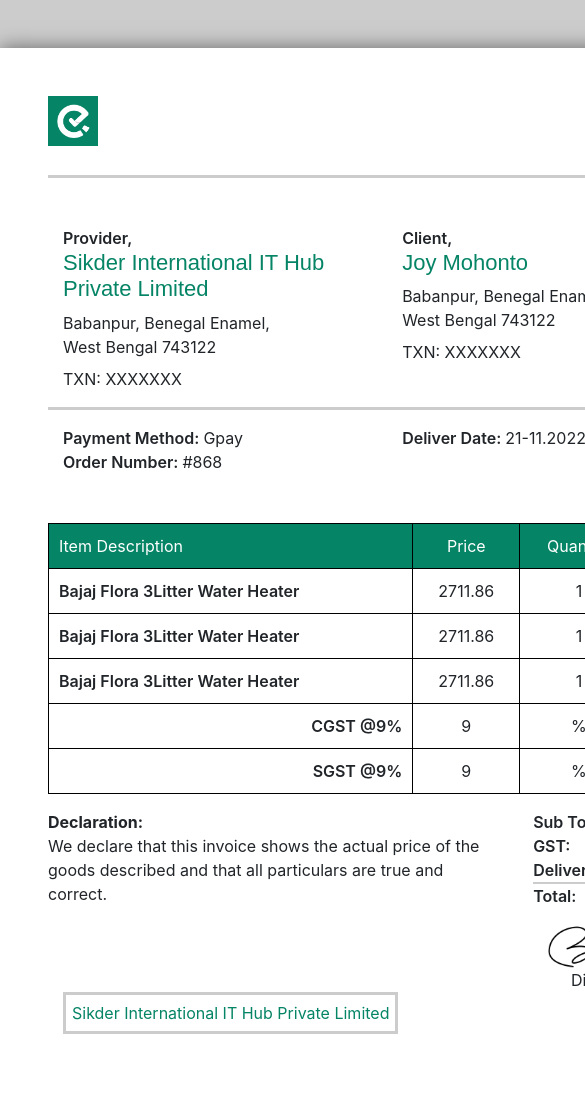
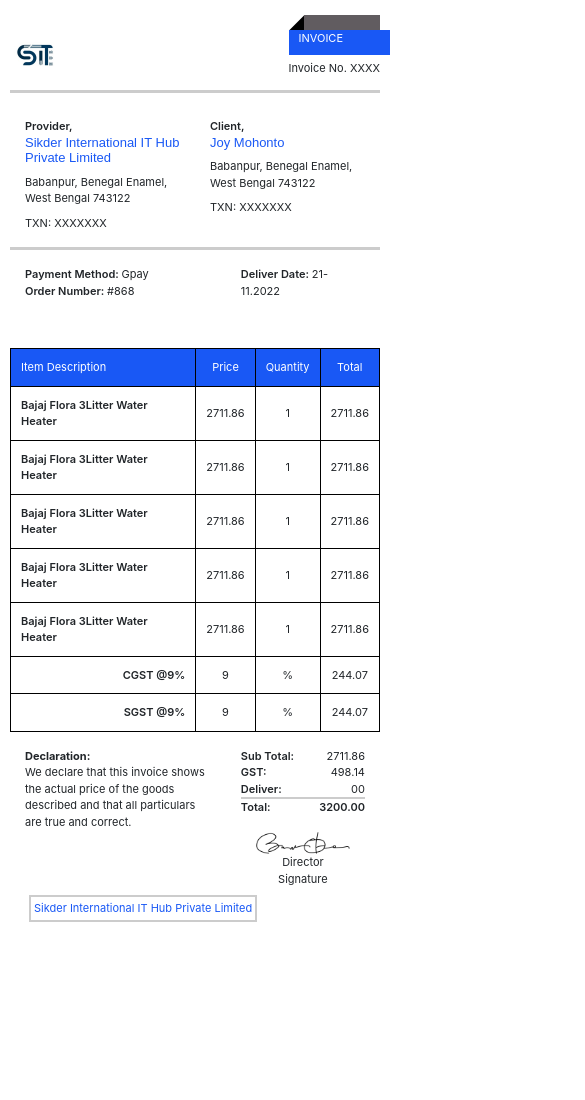
Before and after one commit to partharoypc/Global-Invoice, a plain HTML site: page index.html in a window 390 px wide. Shown: the top 1100 px of the page, 585 px wide, since content can reach past the window. After the commit the page ends 936 px from the top, so only its background shows below. Drawn offline with nearby package versions, Linux system fonts and the light colour scheme.

Commit message:
Fully  Responsite

```diff
--- a/index.html
+++ b/index.html
@@ -17,11 +17,11 @@
 </head>
 
 <body>
-    <div class="my-5 page" size="A4">
-        <div class="p-5">
+    <div class="page" size="A4">
+        <div class="main-body">
             <section class="top-content bb d-flex  justify-content-between">
                 <div class="logo">
-                    <img src="logo.webp" alt="" class="img-fluid">
+                    <img src="sikderIt.jpg" alt="" class="img-fluid">
                 </div>
                 <div class="top-left">
                     <div class="graphic-path">
@@ -33,17 +33,17 @@
                 </div>
             </section>
 
-            <section class="store-user mt-5">
-                <div class="col-10">
+            <section class="store-user">
+                <div class="col-12">
                     <div class="row bb pb-3">
-                        <div class="col-7">
+                        <div class="col-6">
                             <p>Provider,</p>
                             <h2 style="font-size: 22px;">Sikder International IT Hub Private Limited
                             </h2>
                             <p class="address"> Babanpur, Benegal Enamel,<br> West Bengal 743122</p>
                             <div class="txn mt-2">TXN: XXXXXXX</div>
                         </div>
-                        <div class="col-5">
+                        <div class="col-6">
                             <p>Client,</p>
                             <h2 style="font-size: 22px;">Joy Mohonto</h2>
                             <p class="address"> Babanpur, Benegal Enamel,<br> West Bengal 743122</p>
@@ -86,6 +86,31 @@
                             <td>1</td>
                             <td>2711.86</td>
                         </tr>
+                        <tr>
+                            <td>
+                                <div class="media">
+                                    <div class="media-body">
+                                        <p class="mt-0 title">Bajaj Flora 3Litter Water Heater</p>
+                                    </div>
+                                </div>
+                            </td>
+                            <td>2711.86</td>
+                            <td>1</td>
+                            <td>2711.86</td>
+                        </tr>
+                        <tr>
+                            <td>
+                                <div class="media">
+                                    <div class="media-body">
+                                        <p class="mt-0 title">Bajaj Flora 3Litter Water Heater</p>
+                                    </div>
+                                </div>
+                            </td>
+                            <td>2711.86</td>
+                            <td>1</td>
+                            <td>2711.86</td>
+                        </tr>
+
                         <tr>
                             <td>
                                 <div class="media">
@@ -141,13 +166,13 @@
                 </table>
             </section>
 
-            <section class="balance-info ">
+            <section class="balance-info col-12">
                 <div class="row ">
-                    <div class="col-8" style="padding-right: 30px;">
+                    <div class="col-7">
                         <p class="m-0 font-weight-bold "> Declaration: </p>
                         <p>We declare that this invoice shows the actual price of the goods described and that all particulars are true and correct.</p>
                     </div>
-                    <div class="col-4 ">
+                    <div class="col-5 ">
                         <table class="table border-0 table-hover subtotal-value">
                             <tr>
                                 <td>Sub Total:</td>
@@ -170,7 +195,7 @@
                         </table>
 
                         <!-- Signature -->
-                        <div class="col-12 ">
+                        <div class="col-12 mt-1">
                             <img src="signature.png " class="img-fluid " alt=" ">
                             <p class="text-center m-0 "> Director Signature </p>
                         </div>
@@ -180,10 +205,10 @@
 
 
 
-            <footer class="col-12">
+            <footer class="col-12 mt-2">
 
-                <p class="m-0 text-center ">
-                    <a href="http://" target="_blank" rel="noopener noreferrer">Sikder International IT Hub Private Limited</a>
+                <p class="text-center company-name m-1">
+                    Sikder International IT Hub Private Limited
                 </p>
             </footer>
         </div>
--- a/style.css
+++ b/style.css
@@ -4,7 +4,7 @@
     --darkWhite: #ccc;
     --black: #000000;
     --dark: #615c60;
-    --themeColor: #058466;
+    --themeColor: #1958F5;
     --pageShadow: 0 0 0.5cm rgba(0, 0, 0, 0.5);
 }
 
@@ -12,21 +12,70 @@
 /* Font Include */
 
 @import url('https://fonts.googleapis.com/css2?family=Rajdhani:wght@600&display=swap');
-body {
-    background-color: var(--body-bg);
-}
-
 .page {
     background: var(--white);
     display: block;
     margin: 0 auto;
     position: relative;
     box-shadow: var(--pageShadow);
+    margin-top: 20px;
+    margin-bottom: 20px;
 }
 
-.page[size="A4"] {
-    width: 21cm;
-    height: 29.7cm;
+.page {
+    max-width: 21cm;
+    max-height: 29.7cm;
+}
+
+.main-body {
+    padding: 40px;
+}
+
+@media only screen and (max-width: 580px) {
+    .page {
+        box-shadow: none;
+    }
+}
+
+@media only screen and (max-width: 420px) {
+    body {
+        font-size: 11px;
+    }
+    .page {
+        margin: 0 auto;
+        width: auto;
+        max-height: auto;
+        box-shadow: none;
+    }
+    .main-body {
+        padding: 30px 10px 10px 10px !important;
+    }
+    .top-content {
+        padding-bottom: 10px !important;
+    }
+    .top-left .graphic-path {
+        height: 30px !important;
+    }
+    .top-left .graphic-path p {
+        height: 25px !important;
+        right: -10px !important;
+    }
+    .top-left .graphic-path::before {
+        height: 13px;
+        left: 13px;
+        right: 0;
+        top: -13px;
+        z-index: 2;
+    }
+    .top-left .graphic-path::after {
+        content: "";
+        height: 22px !important;
+        width: 12px !important;
+        top: -14px !important;
+    }
+    h2 {
+        font-size: 13px !important;
+    }
 }
 
 .bb {
@@ -88,15 +137,12 @@ body {
     padding-left: 10px;
 }
 
-@media only screen and (max-width: 480px) {
-    .
-}
-
 
 /* User Store Section */
 
 .store-user {
     padding-bottom: 25px;
+    margin-top: 25px;
 }
 
 .store-user p {
@@ -139,11 +185,6 @@ tr td:first-child {
     text-align: left;
 }
 
-.media img {
-    height: 60px;
-    width: 60px;
-}
-
 .media p {
     font-weight: 400;
     margin: 0;
@@ -155,6 +196,12 @@ tr td:first-child {
 
 
 /* Balance Info Section */
+
+.balance-info {
+    display: block;
+    margin: 0 auto;
+    padding: 0 auto;
+}
 
 .balance-info .table td,
 .balance-info .table th {
@@ -183,23 +230,10 @@ footer {
     width: 100%;
 }
 
-footer hr {
-    position: absolute;
-    width: 100% !important;
-    margin-bottom: -22px;
-    border-top: 3px solid var(--darkWhite);
-}
-
-footer a {
-    color: var(--themeColor);
-    list-style: none;
-    align-items: center;
-}
-
 footer p {
     width: max-content;
-    padding: 6px;
-    border: 3px solid var(--darkWhite);
+    padding: 3px;
+    border: 2px solid var(--darkWhite);
     background-color: var(--white);
     display: block;
 }
@@ -214,3 +248,7 @@ footer p {
 .subtotal-value {
     text-align: end !important;
 }
+
+.company-name {
+    color: #1958F5;
+}
```
Also changed, not shown: sikderIt.jpg (added).
